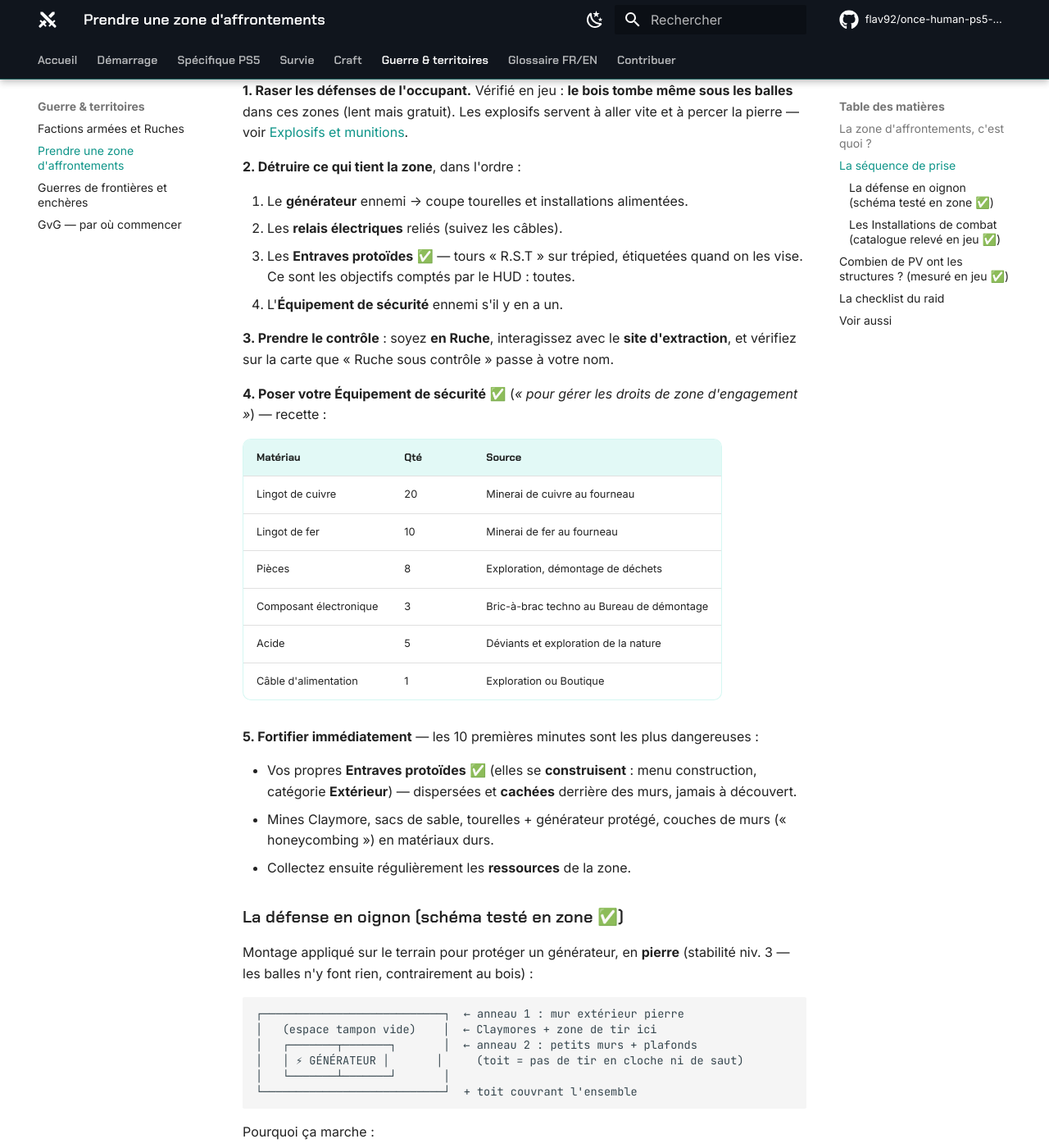
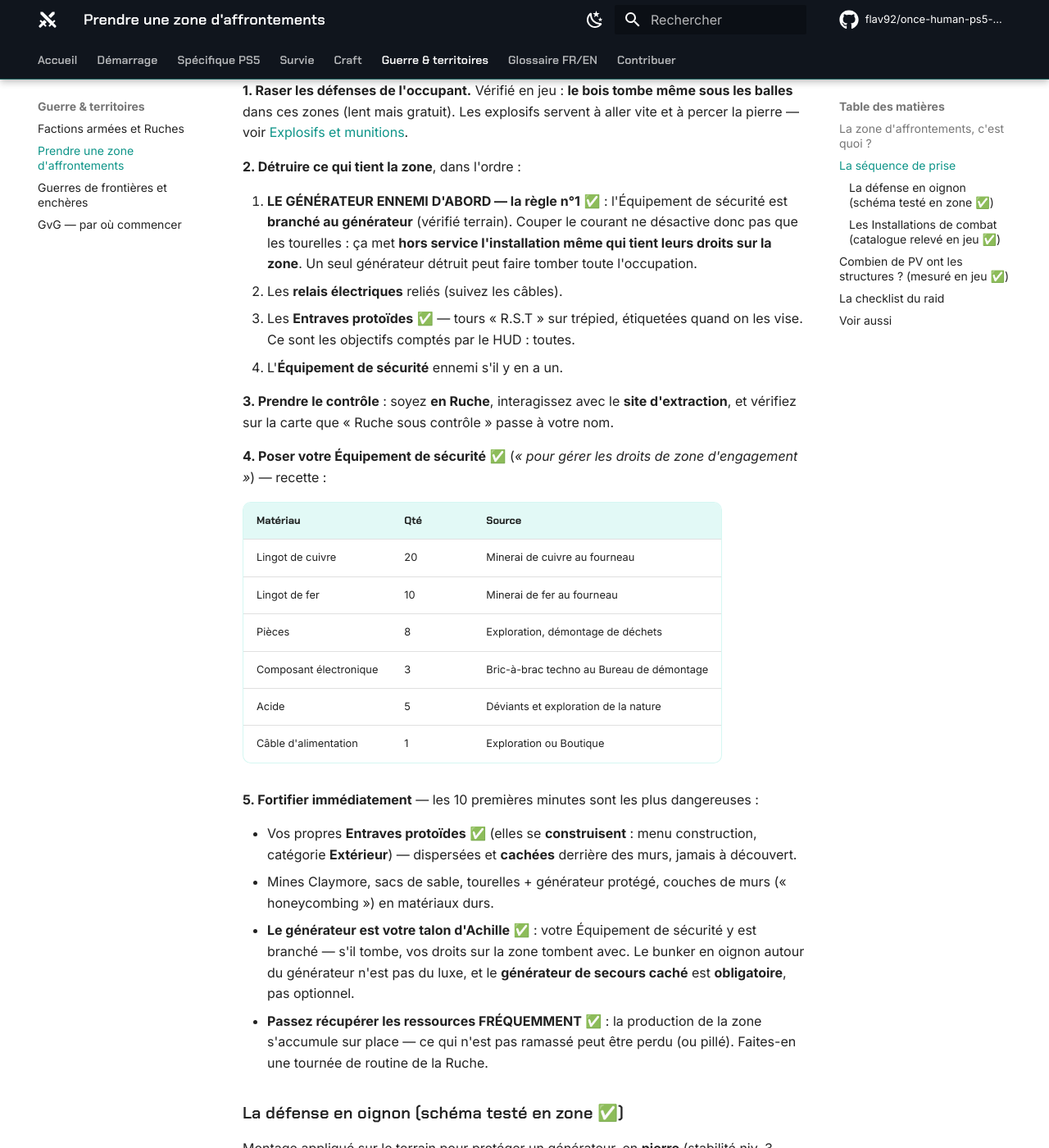
Before and after one commit to flav92/once-human-ps5-wiki, an MkDocs documentation site: the page built from docs/guerre/prise-de-zone.md, in a window 1280 px wide and 1400 px high, scrolled down 1034 px. Shown: the whole window at 82% size. Built offline with MkDocs 1.6.1 and Material for MkDocs 9.7.7, drawn with Linux system fonts in a browser that asks for light colours; comment, search, counter and statistics services are not loaded.

Commit message:
Règle n°1 confirmée : l'Équipement de sécurité est branché au générateur
Attaque : détruire le générateur en premier met l'occupation hors
service. Défense : générateur de secours obligatoire, collecte
fréquente des ressources de la zone.

Co-Authored-By: Claude Fable 5 <noreply@anthropic.com>
Claude-Session: https://claude.ai/code/session_01TCxfqbazixhXZqmCd3gYVk

```diff
--- a/docs/guerre/prise-de-zone.md
+++ b/docs/guerre/prise-de-zone.md
@@ -21,7 +21,7 @@ Sur la carte : **« Zone d'affrontements »** ✅ (avec un « Niveau de gestion
 
 **2. Détruire ce qui tient la zone**, dans l'ordre :
 
-1. Le **générateur** ennemi → coupe tourelles et installations alimentées.
+1. **LE GÉNÉRATEUR ENNEMI D'ABORD — la règle n°1** ✅ : l'Équipement de sécurité est **branché au générateur** (vérifié terrain). Couper le courant ne désactive donc pas que les tourelles : ça met **hors service l'installation même qui tient leurs droits sur la zone**. Un seul générateur détruit peut faire tomber toute l'occupation.
 2. Les **relais électriques** reliés (suivez les câbles).
 3. Les **Entraves protoïdes** ✅ — tours « R.S.T » sur trépied, étiquetées quand on les vise. Ce sont les objectifs comptés par le HUD : toutes.
 4. L'**Équipement de sécurité** ennemi s'il y en a un.
@@ -43,7 +43,8 @@ Sur la carte : **« Zone d'affrontements »** ✅ (avec un « Niveau de gestion
 
 - Vos propres **Entraves protoïdes** ✅ (elles se **construisent** : menu construction, catégorie **Extérieur**) — dispersées et **cachées** derrière des murs, jamais à découvert.
 - Mines Claymore, sacs de sable, tourelles + générateur protégé, couches de murs (« honeycombing ») en matériaux durs.
-- Collectez ensuite régulièrement les **ressources** de la zone.
+- **Le générateur est votre talon d'Achille** ✅ : votre Équipement de sécurité y est branché — s'il tombe, vos droits sur la zone tombent avec. Le bunker en oignon autour du générateur n'est pas du luxe, et le **générateur de secours caché** est **obligatoire**, pas optionnel.
+- **Passez récupérer les ressources FRÉQUEMMENT** ✅ : la production de la zone s'accumule sur place — ce qui n'est pas ramassé peut être perdu (ou pillé). Faites-en une tournée de routine de la Ruche.
 
 ### La défense en oignon (schéma testé en zone ✅)
 
```
